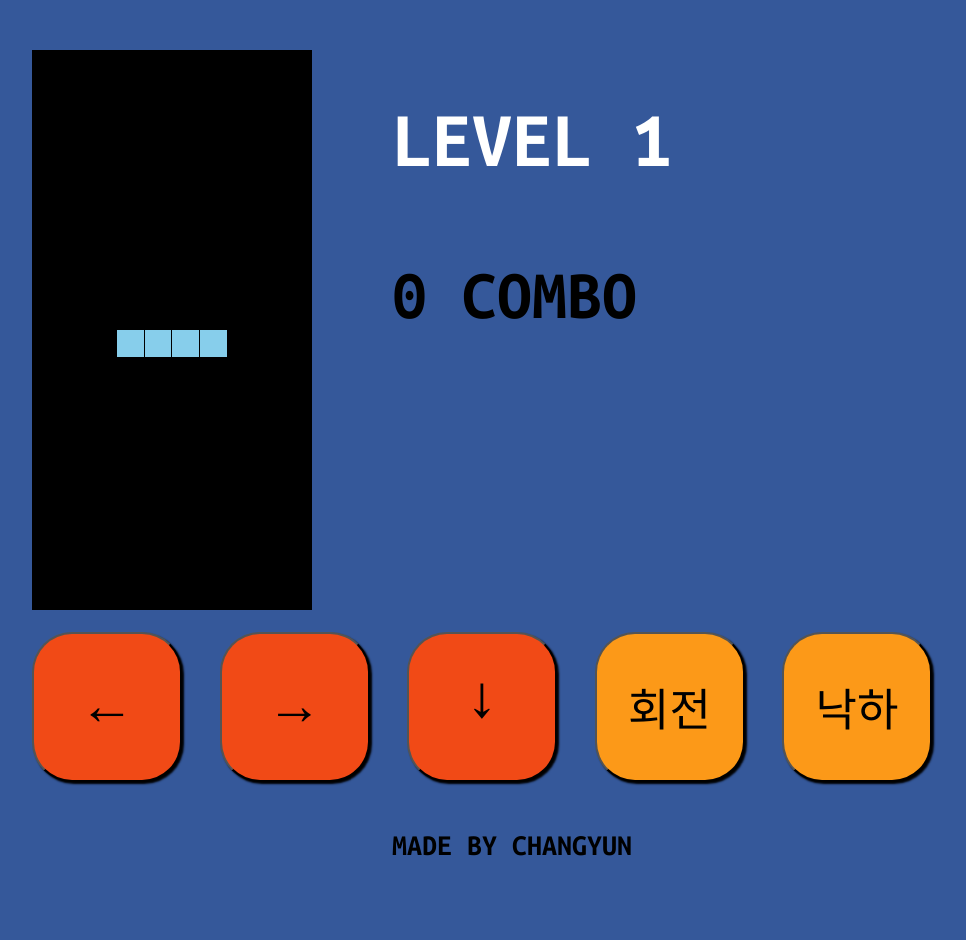
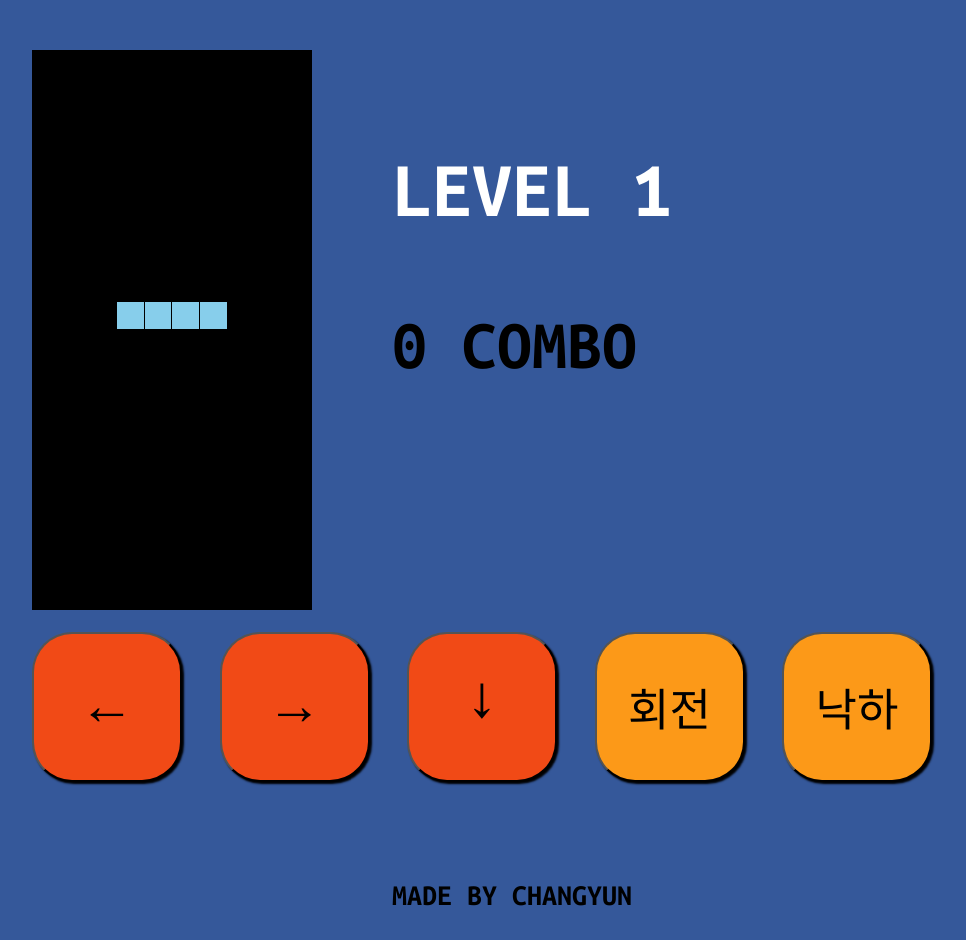
Before and after one commit to changyun-go/Mini-Project, a plain HTML site: page 6. Tetris/index.html in a window 1280 px wide. Shown: the whole page, without its empty margins (158-1124 px from the left). Before the commit the page ends 890 px from the top, so only its background shows below. Drawn offline with Linux system fonts and the light colour scheme.

Commit message:
버그 해결
미노가 처음 낙하할 때 스페이스바를 누르면 다시 상승해버리는 현상을 해결함.

```diff
--- a/6. Tetris/script.js
+++ b/6. Tetris/script.js
@@ -49,7 +49,7 @@ for(let tr = 0; tr < 20; tr++){
 // 최초 실행 시 세션 스토리지 초기값 설정
 if(sessionStorage.getItem('x') === null){
     sessionStorage.setItem('x', 4);
-    sessionStorage.setItem('y', 0);
+    sessionStorage.setItem('y', -1);
     sessionStorage.setItem('p', 0);
     sessionStorage.setItem('combo', 0);
     for(let tr = 0; tr < 20; tr++){
@@ -213,6 +213,7 @@ setInterval(function () {
         }
     }
 
+    targetArr = [];
     for(let i = 0; i < 4; i++){
         mino_x = [];
         mino_y = [];
@@ -253,7 +254,12 @@ setInterval(function () {
         // 미노와 하단 블록 과의 거리 구하기
         targetArr.push(target - max_y - 2);
         jump = Math.min.apply(null, targetArr);
+
+        if(jump < 0){
+            jump = 0;
+        }
         sessionStorage.setItem('jump', jump);
+
 
 
         // 필드 영역 벗어 나면 Lock 활성화
--- a/6. Tetris/style.css
+++ b/6. Tetris/style.css
@@ -1,7 +1,11 @@
 @import url('https://fonts.googleapis.com/css2?family=Ubuntu+Mono:wght@700&display=swap');
 @import url('https://fonts.googleapis.com/css2?family=Do+Hyeon&family=Ubuntu+Mono:wght@700&display=swap');
+body{
+    width: 1000px;
+    margin: auto;
+    background-color: #35589A;
+}
 td{
-
     border: 0.5px solid;
     padding: 0;
 }
@@ -10,12 +14,6 @@ table{
     background-color: black;
     width: 35vh;
     height: 70vh;
-}
-
-
-.bottom{
-    width: 1000px;
-    margin: auto;
 }
 button{
     -webkit-appearance: none;
@@ -34,12 +32,21 @@ button:active{
     margin-top: 5px;
     box-shadow: none;
 }
+.container{
+    display: flex;
+}
+.item{
+    margin: 50px 80px 0px 50px;
+}
 .controller{
     position: absolute;
     top: 79vh;
     text-align: center;
 }
-
+.bottom{
+    width: 1000px;
+    margin: auto;
+}
 #left-key{
     position: absolute;
     left: 50px;
@@ -62,26 +69,14 @@ button:active{
     position: absolute;
     left: 612.5px;
     background-color: #FC9918;
-
 }
 #space{
     position: absolute;
     left: 800px;
     background-color: #FC9918;
-
-}
-.container{
-    display: flex;
-
-}
-body{
-    width: 1000px;
-    margin: auto;
-    background-color: #35589A;
-
 }
 #level-display{
-    margin-top: 100px;
+    margin-top: 150px;
     color: white;
     font-family: 'Ubuntu Mono', monospace;
     font-size: 80px;
@@ -89,15 +84,11 @@ body{
 #combo-display{
     font-size: 70px;
     font-family: 'Ubuntu Mono', monospace;
-
 }
 #initial{
     margin-top: 500px;
     font-size: 30px;
     font-family: 'Ubuntu Mono', monospace;
-}
-.item{
-    margin: 50px 80px 0px 50px;
 }
 @media(max-width: 600px){
     table{
```
